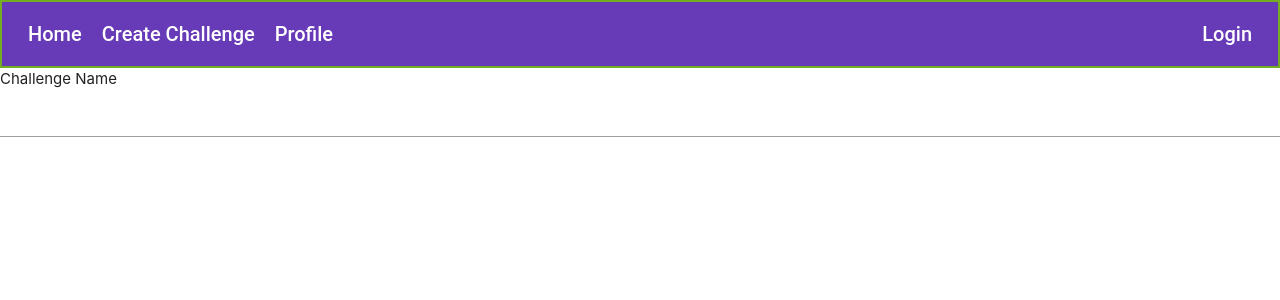
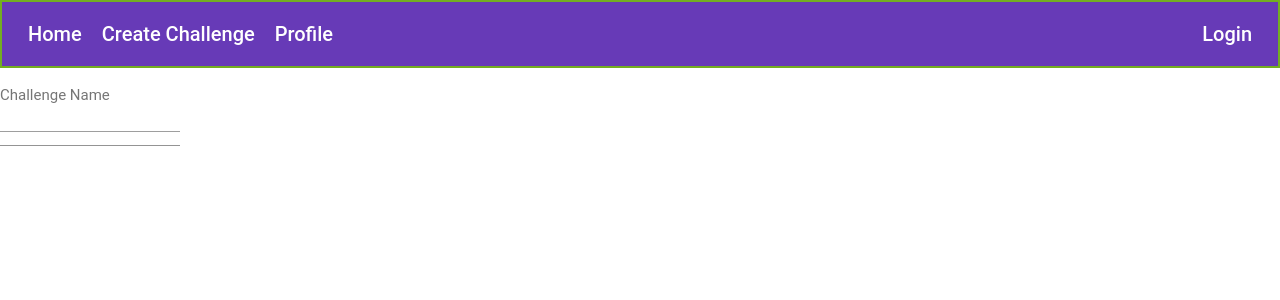
Before and after one commit to FindingDemetrius/DumbledoresArmy-Frontend, an Angular app: page /challenge/create in a window 1280 px wide. Shown: the top 300 px of the page. Built offline with nearby package versions, Linux system fonts and the light colour scheme.

Commit message:
Fixed create challenge and map component issues

```diff
--- a/src/app/app-routing.module.ts
+++ b/src/app/app-routing.module.ts
@@ -11,7 +11,9 @@ const routes: Routes = [
     { path: 'home', component: HomeComponent },
     { path: 'login', component: LoginComponent },
     { path: 'register', component: RegisterComponent },
-    { path: 'challenge/create', component: CreateChallengeComponent }
+    { path: 'challenge', children: [
+        { path: 'create', component: CreateChallengeComponent }
+    ] }
 ];
 
 @NgModule({
--- a/src/app/app.module.ts
+++ b/src/app/app.module.ts
@@ -16,6 +16,7 @@ import { HomeComponent } from './home/home.component';
 import { LoginComponent } from './login/login.component';
 import { MapComponent } from './home/map/map.component';
 import { RegisterComponent } from './register/register.component';
+import { CreateChallengeComponent } from './challenge/create-challenge.component';
 
 import { AppRoutingModule } from './app-routing.module';
 
@@ -26,7 +27,8 @@ import { AppRoutingModule } from './app-routing.module';
     HomeComponent,
     LoginComponent,
     MapComponent,
-    RegisterComponent
+    RegisterComponent,
+    CreateChallengeComponent
   ],
   imports: [
     BrowserModule,
--- a/src/app/challenge/create-challenge.component.html
+++ b/src/app/challenge/create-challenge.component.html
@@ -1,4 +1,5 @@
-<div>
+<div class="create-challenge">
+    <div class="challenge-form"></div>
     <form>
         <mat-form-field>
             <mat-label>Challenge Name</mat-label>
--- a/src/app/home/home.component.ts
+++ b/src/app/home/home.component.ts
@@ -1,5 +1,5 @@
 import { Component } from '@angular/core';
-import { MapComponent } from '../map/map.component';
+import { MapComponent } from './map/map.component';
 
 @Component({
     selector: 'app-home',
--- a/src/app/home/map/map.component.ts
+++ b/src/app/home/map/map.component.ts
@@ -9,7 +9,7 @@ import { Component, ViewChild } from '@angular/core';
 
 /// <reference types="@types/googlemaps" />
 export class MapComponent {
-    @ViewChild('gmap') gmapElement: any;
+    /**@ViewChild('gmap') gmapElement: any;
     map: google.maps.Map;
 
     ngOnInit() {
@@ -20,5 +20,5 @@ export class MapComponent {
         };
 
         this.map = new google.maps.Map(this.gmapElement.nativeElement, mapProp);
-    }
+    }**/
 }
--- a/src/app/navbar/navbar.component.html
+++ b/src/app/navbar/navbar.component.html
@@ -1,7 +1,7 @@
 <div class="navbar-container">
     <mat-toolbar color="primary">
         <span id="menu-item"><a routerLink="/home">Home</a></span>
-        <span id="menu-item">Create Challenge</span>
+        <span id="menu-item"><a routerLink="/challenge/create">Create Challenge</a></span>
         <span id="menu-item">Profile</span>
         <span class="example-spacer"></span>
         <span id="menu-item"><a routerLink="/login">Login</a></span>
--- a/src/app/services/challenge.service.ts
+++ b/src/app/services/challenge.service.ts
@@ -13,11 +13,11 @@ const httpOptions = {
 @Injectable({ providedIn: 'root'})
 export class ChallengeService {
 
-    private baseUrl = "http://hello-world-218204.appspot.com/"
+    private baseUrl = "http://hello-world-218204.appspot.com/api/"
 
     constructor(private http: HttpClient) { }
 
-    login(email, pass) {
+    login(email, pass){
         let info = { email, pass }
         console.log('trying to login')
         return this.http.post<string>(this.baseUrl+'login', info)
```
